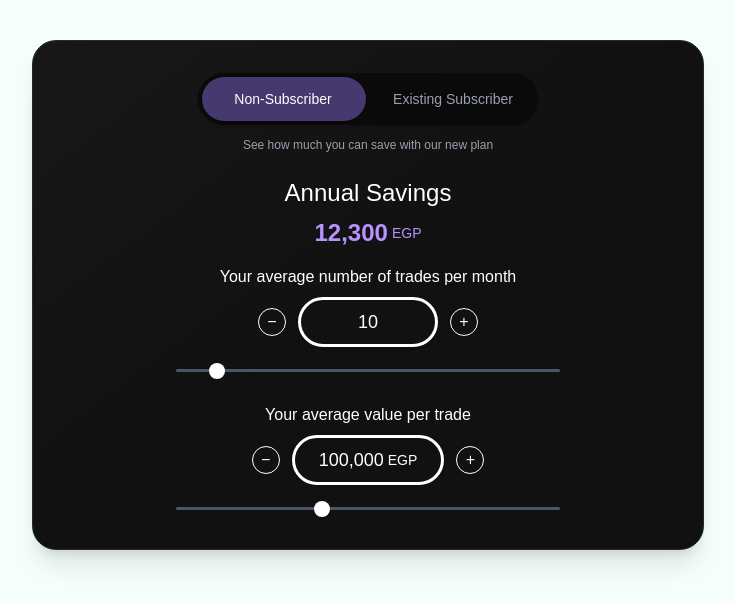
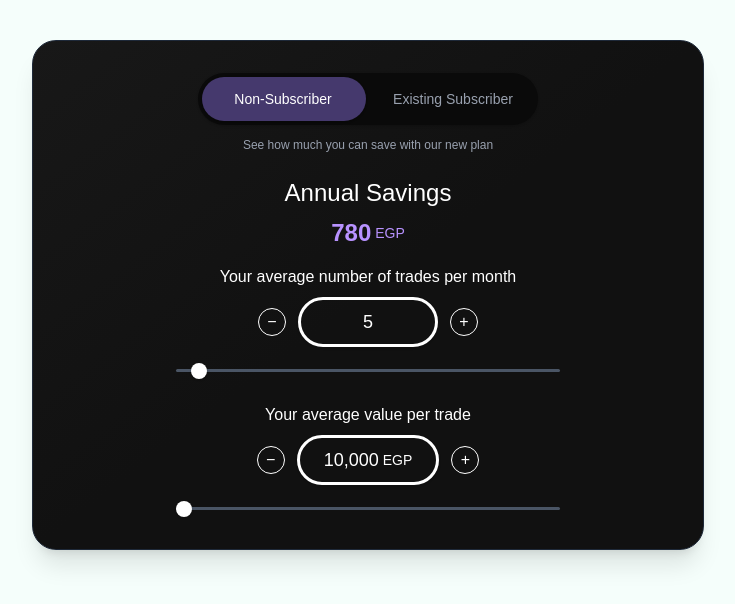
Before and after one commit to hishamjazzar/savings-widget-landing, a Next.js app: page / in a window 1280 px wide. Shown: the top 604 px of the page, without its empty margins (272-1007 px from the left). Built offline with nearby package versions, Linux system fonts and the light colour scheme.

Commit message:
adjusted slide bar increments from 10000 EGP to 1000 EGP

```diff
--- a/app/components/SavingsCalculator.tsx
+++ b/app/components/SavingsCalculator.tsx
@@ -9,8 +9,8 @@ interface SavingsWidgetProps {
 }
 
 export default function SavingsWidget({ locale = 'en' }: SavingsWidgetProps) {
-  const [trades, setTrades] = useState(10); // monthly trades
-  const [avgTradeValue, setAvgTradeValue] = useState(100000); // value per trade
+  const [trades, setTrades] = useState(5); // monthly trades
+  const [avgTradeValue, setAvgTradeValue] = useState(10000); // value per trade
   const [savings, setSavings] = useState<number | null>(null);
   const [subscriptionType, setSubscriptionType] = useState<SubscriptionType>('none');
   const { t, isRTL } = useTranslations(locale);
@@ -83,6 +83,14 @@ export default function SavingsWidget({ locale = 'en' }: SavingsWidgetProps) {
   const toggleTextClass = `
     z-10 w-[164px] text-center text-sm transition-colors duration-200
   `;
+
+  const handleAvgTradeValueChange = (newValue: number) => {
+    // Ensure the value is rounded to the nearest 1000
+    const roundedValue = Math.round(newValue / 1000) * 1000;
+    // Ensure the value stays within bounds
+    const boundedValue = Math.min(250000, Math.max(10000, roundedValue));
+    setAvgTradeValue(boundedValue);
+  };
 
   return (
     <div className={`w-full max-w-2xl mx-auto mt-10 ${isRTL ? 'rtl' : 'ltr'}`}>
@@ -164,7 +172,10 @@ export default function SavingsWidget({ locale = 'en' }: SavingsWidgetProps) {
               {t.savings.valuePerTrade}
             </h3>
             <div className="flex items-center justify-center gap-3 mb-2">
-              <button className={buttonClass} onClick={() => setAvgTradeValue(v => Math.max(10000, v - 10000))}>−</button>
+              <button
+                className={buttonClass}
+                onClick={() => handleAvgTradeValueChange(avgTradeValue - 1000)}
+              >−</button>
               <div className={`${valueBox} relative`}>
                 <div className="flex items-center gap-1">
                   {t.savings.currencyPosition === 'left' && (
@@ -176,16 +187,19 @@ export default function SavingsWidget({ locale = 'en' }: SavingsWidgetProps) {
                   )}
                 </div>
               </div>
-              <button className={buttonClass} onClick={() => setAvgTradeValue(v => Math.min(250000, v + 10000))}>+</button>
+              <button
+                className={buttonClass}
+                onClick={() => handleAvgTradeValueChange(avgTradeValue + 1000)}
+              >+</button>
             </div>
             <div className="px-8">
               <input
                 type="range"
                 min="10000"
                 max="250000"
-                step="10000"
+                step="1000"
                 value={avgTradeValue}
-                onChange={(e) => setAvgTradeValue(parseInt(e.target.value))}
+                onChange={(e) => handleAvgTradeValueChange(parseInt(e.target.value))}
                 className={`${sliderClass} ${thumbClass}`}
                 style={{ accentColor: 'white' }}
               />
```
